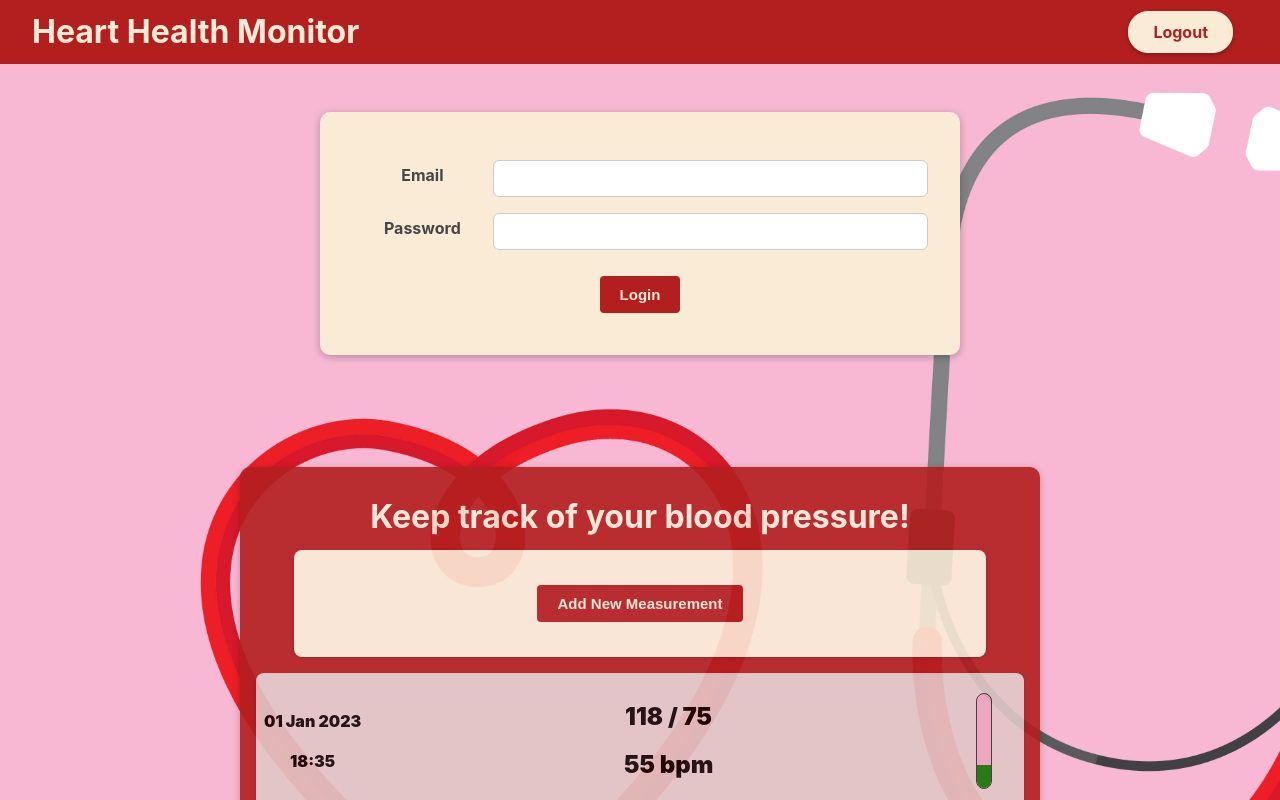
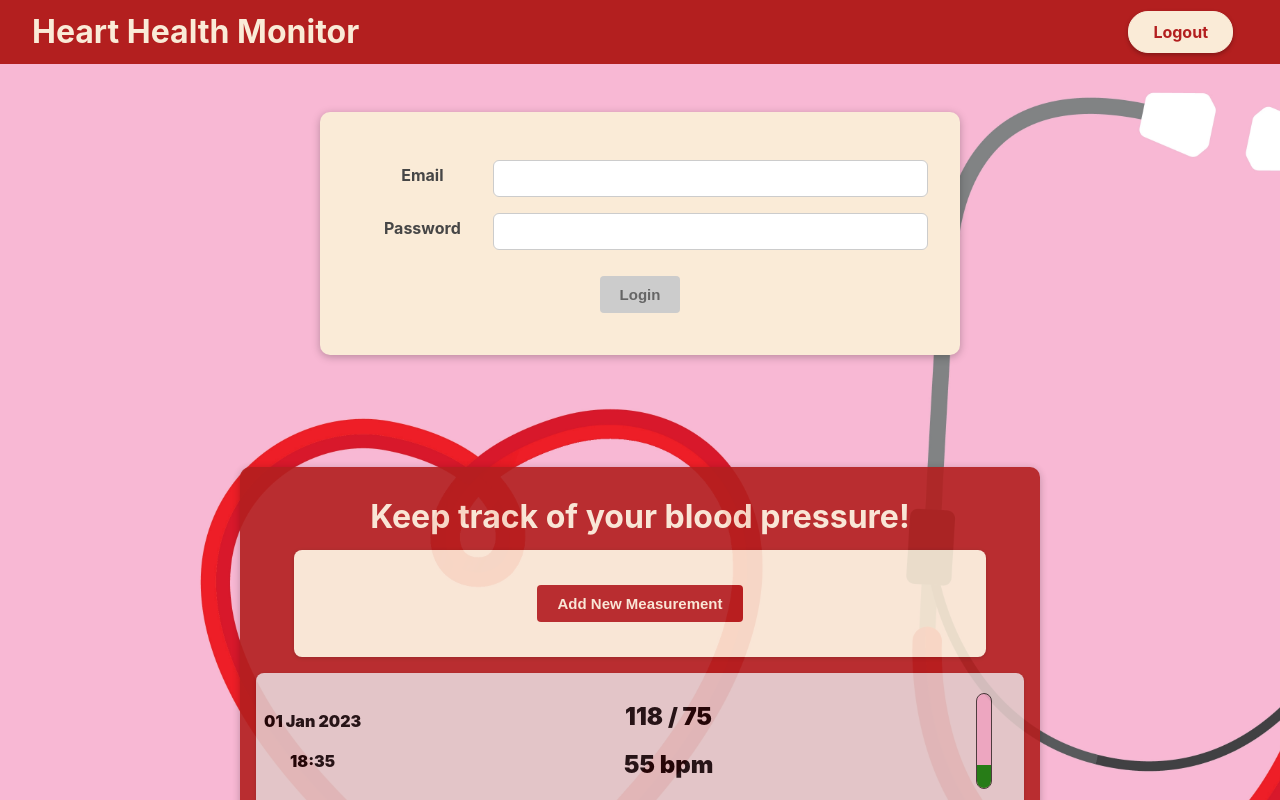
Before and after one commit to Mr-Sims/hearth-health-tracker, a React (Create React App) app: page / in a window 1280 px wide. Shown: the top 800 px of the page. Built offline with nearby package versions, Linux system fonts and the light colour scheme.

Commit message:
added Login input validation

```diff
--- a/src/components/Login/Login.js
+++ b/src/components/Login/Login.js
@@ -1,32 +1,50 @@
 import Card from '../UI/Card';
 import Button from '../UI/Button';
 import classes from './Login.module.css';
-import { useReducer } from 'react';
+import { validateEmail, validatePassword } from '../../utils/loginValidator';
+import { useEffect, useReducer, useState } from 'react';
 
 const emailReducer = (state, action) => {
     if (action.type === 'USER_INPUT') {
-        return { value: action.payload, isValid: action.payload.includes('@') };
+        return { value: action.payload, isValid: validateEmail(action.payload) };
     }
     if (action.type === 'INPUT_BLUR') {
-        return { value: state.value, isValid: state.value.includes('@') };
+        return { value: state.value, isValid: validateEmail(state.value) };
     }
     return { value: '', isValid: false };
 }
 
 const passwordReducer = (state, action) => {
     if (action.type === 'USER_INPUT') {
-        return { value: action.payload, isValid: action.payload.trim().length > 8 };
+        return { value: action.payload, isValid: validatePassword(action.payload.trim()) };
     }
     if (action.type === 'INPUT_BLUR') {
-        return { value: state.value, isValid: state.value.trim().length > 8 };
+        return { value: state.value, isValid: validatePassword(state.value.trim()) };
     }
     return { value: '', isValid: false };
 }
 
 const Login = () => {
 
+    const [formIsValid, setFormIsValid] = useState(false);
+
     const [emailState, dispatchEmail] = useReducer(emailReducer, { value: '', isValid: undefined });
     const [passwordState, dispatchPassword] = useReducer(passwordReducer, { value: '', isValid: undefined });
+
+    useEffect(() => {
+        const identifier = setTimeout(() => {
+            console.log(emailState.isValid)
+            console.log(passwordState.isValid)
+
+            setFormIsValid(
+                emailState.isValid && passwordState.isValid
+            );
+        }, 1000);
+        return () => {
+            clearTimeout(identifier);
+        }
+
+    }, [emailState.isValid, passwordState.isValid]);
 
     const emailChangeHandler = (e) => {
         dispatchEmail({ type: 'USER_INPUT', payload: e.target.value });
@@ -62,7 +80,12 @@ const Login = () => {
                         onChange={emailChangeHandler}
                         onBlur={emailValidateHandler}
                     />
+
                 </div>
+                {emailState.isValid === false && <div
+                    className={classes.control}>
+                    <p>This is not a valid E-mail address</p>
+                </div>}
                 <div className={`${classes.control} ${passwordState.isValid === false ? classes.invalid : ''}`}>
                     <label htmlFor="password">Password</label>
                     <input
@@ -72,9 +95,17 @@ const Login = () => {
                         onChange={passwordChangeHandler}
                         onBlur={passwordValidateHandler}
                     />
+
                 </div>
 
-                <Button type="submit" className={classes.btn}>Login</Button>
+                {passwordState.isValid === false && <div
+                    className={classes.control}>
+                    <p>Must contain at least one number and one uppercase and lowercase letter, and at least 8 or more characters</p>
+                </div>}
+
+                <div className={classes.actions}>
+                    <Button type="submit" className={classes.btn} disabled={!formIsValid}>Login</Button>
+                </div>
             </form>
         </Card>
     );
--- a/src/components/Login/Login.module.css
+++ b/src/components/Login/Login.module.css
@@ -47,8 +47,30 @@
   color: red
 }
 
+.control p {
+  font-size: 12px;
+  opacity: 0.6;
+  text-align: center;
+  margin: 0 auto;
+}
+
 .actions {
   text-align: center;
+}
+
+.btn:hover,
+.btn:active {
+    background-color: rgb(193, 92, 92);
+}
+
+.btn:disabled,
+.btn:focus:disabled,
+.btn:hover:disabled,
+.btn:active:disabled {
+  background: #ccc;
+  border-color: #ccc;
+  color: #666666;
+  cursor: not-allowed;
 }
 
 @media (min-width: 768px) {
--- a/src/components/UI/Button.js
+++ b/src/components/UI/Button.js
@@ -6,6 +6,7 @@ const Button = (props) => {
             className={`${classes.button} ${props.className}`}
             type={props.type || 'button'}
             onClick={props.onClick}
+            disabled={props.disabled}
         >
             {props.children}
         </button>
--- /dev/null
+++ b/src/utils/loginValidator.js
@@ -0,0 +1,14 @@
+export const validateEmail = (email) => {
+    if (/^\w+([\.-]?\w+)*@\w+([\.-]?\w+)*(\.\w{2,3})+$/.test(email)) {
+        return true;
+    }
+    return false;
+}
+
+
+export const validatePassword = (password) => {
+   if(/(?=.*\d)(?=.*[a-z])(?=.*[A-Z]).{8,}/.test(password)) {
+    return true;
+   }
+   return false;
+}
```
